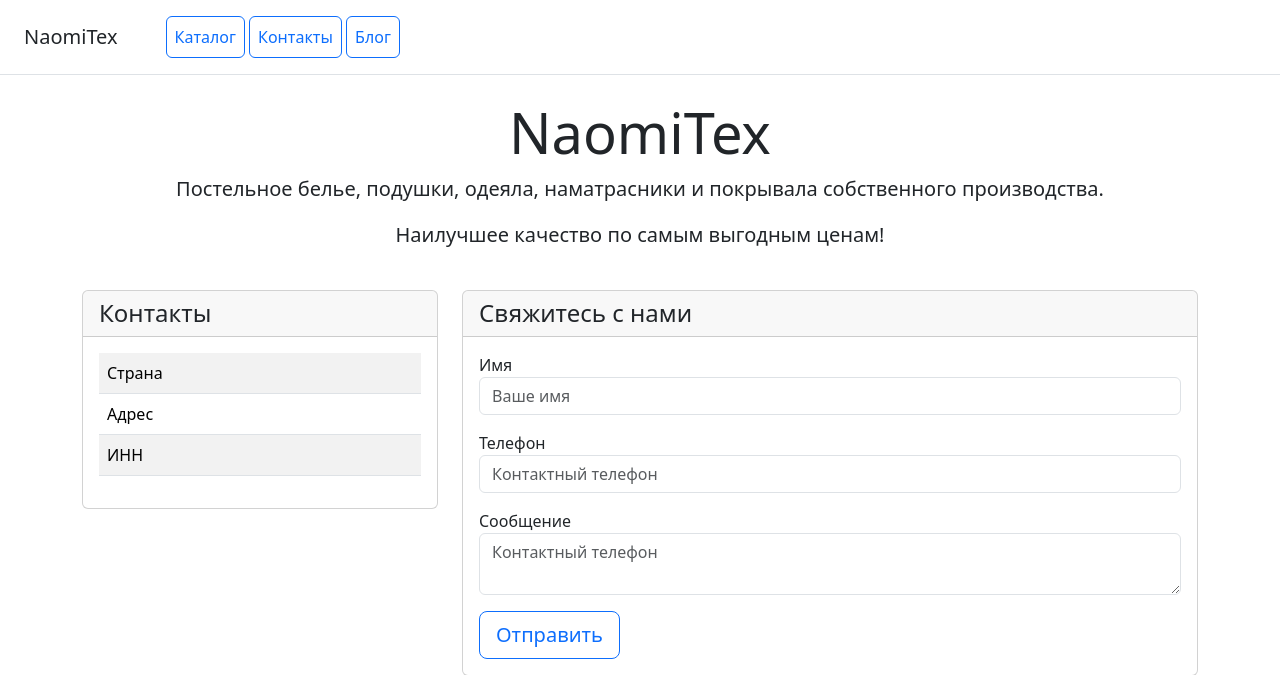
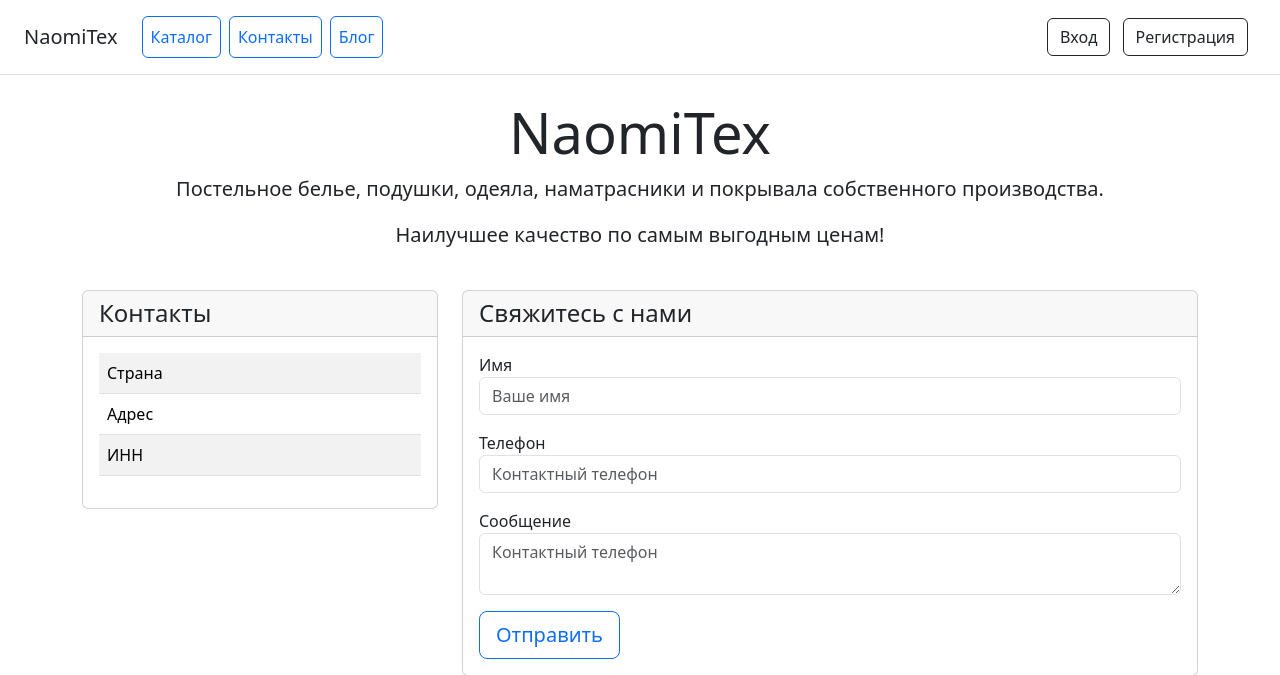
Before and after one commit to annaputilovskaya/online_store_project, a Django app: template catalog/templates/catalog/contacts.html in a window 1280 px wide. Shown: the top 675 px of the page. Run offline with Django 5.2, Linux system fonts and the light colour scheme; the template is opened without the code that fills it, so the values that code supplies are empty; some libraries are stand-ins or nearby versions.

Commit message:
fix inc_main_menu.html

```diff
--- a/catalog/templates/catalog/includes/inc_main_menu.html
+++ b/catalog/templates/catalog/includes/inc_main_menu.html
@@ -1,8 +1,16 @@
 <div class="d-flex flex-column flex-md-row align-items-center p-3 px-md-4 mb-3 bg-white border-bottom box-shadow">
-    <h5 class="my-0 mr-md-auto font-weight-normal">NaomiTex</h5>
-    <nav class="ms-5">
-        <a class="p-2 btn btn-outline-primary" href="/">Каталог</a>
-        <a class="p-2 btn btn-outline-primary" href="/contacts/">Контакты</a>
-        <a class="p-2 btn btn-outline-primary" href="/blog">Блог</a>
-    </nav>
+    <h5 class="my-0 mr-md-auto font-weight-normal me-4">NaomiTex</h5>
+    <ul class="nav col-12 col-lg-auto me-lg-auto mb-2 justify-content-center mb-md-0">
+        <li><a class="p-2 btn btn-outline-primary me-2" href="/">Каталог</a></li>
+        <li><a class="p-2 btn btn-outline-primary me-2" href="/contacts/">Контакты</a></li>
+        <li><a class="p-2 btn btn-outline-primary" href="/blog">Блог</a></li>
+    </ul>
+    <div class="text-end">
+        {% if user.is_authenticated %}
+        <a href="{% url 'users:logout' %}" class="btn btn-outline-dark me-2">Выход</a>
+        {% else %}
+        <a href="{% url 'users:login' %}" class="btn btn-outline-dark me-2">Вход</a>
+        <a href="{% url 'users:register' %}" class="btn btn-outline-dark me-2">Регистрация</a>
+        {% endif %}
+    </div>
 </div>
```
